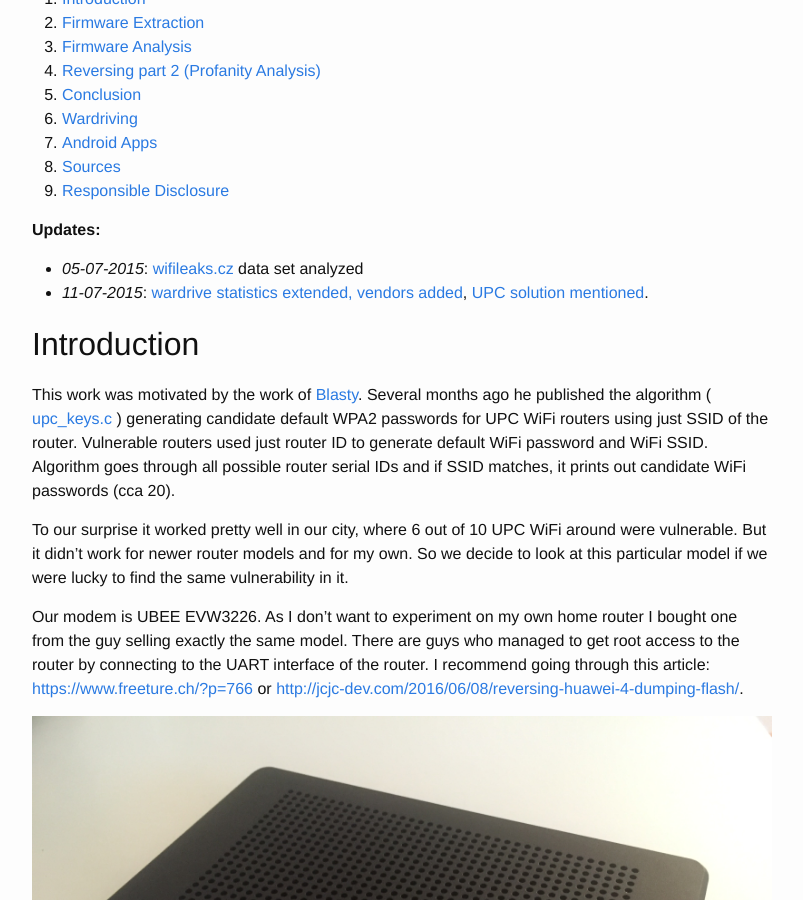
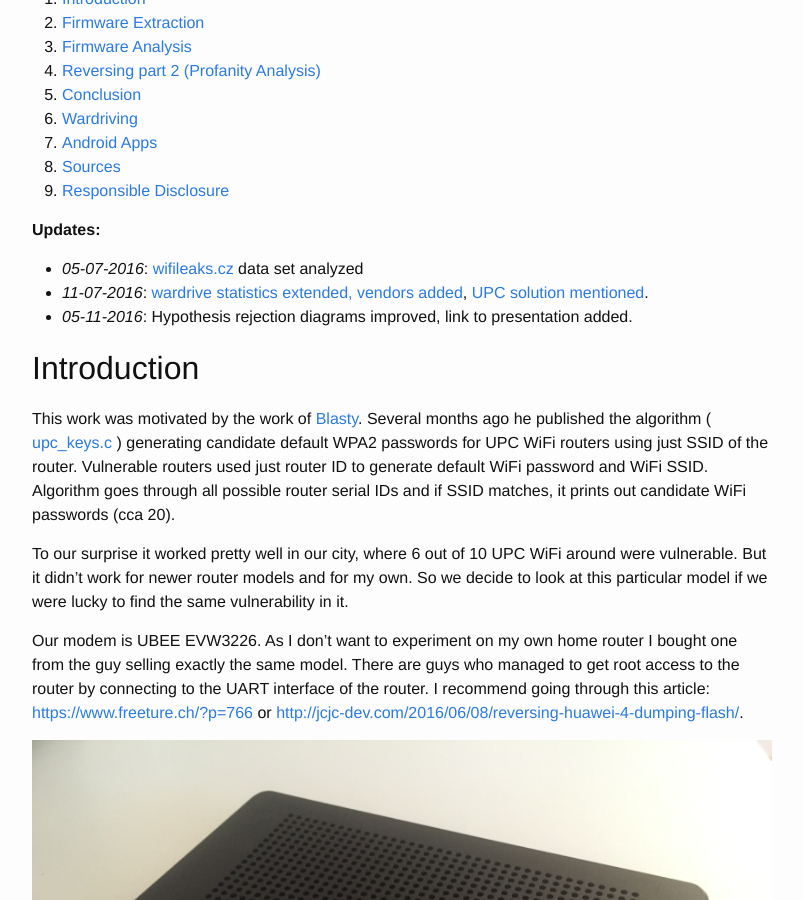
Before and after one commit to yolosec/deadcodeBlog, a Jekyll site: the page built from _posts/2016-06-14-UPC-UBEE-EVW3226-WPA2-Reversing.markdown, in a window 1280 px wide and 900 px high, scrolled down 381 px. Shown: the whole window, without its empty margins (238-1041 px from the left). Built offline with Jekyll 4.4.1, drawn with Linux system fonts in a browser that asks for light colours; formulas are drawn with MathJax 3; some of the changed text lies outside the part shown.

Commit message:
link to presentation added, dates fixed, changelog updated

```diff
--- a/_posts/2016-06-14-UPC-UBEE-EVW3226-WPA2-Reversing.markdown
+++ b/_posts/2016-06-14-UPC-UBEE-EVW3226-WPA2-Reversing.markdown
@@ -28,9 +28,9 @@ This blog contains firmware analysis, reversing writeup, function statistical an
 **Updates:**
 
 
-* _05-07-2015_: [wifileaks.cz](#wifileaks) data set analyzed
-* _11-07-2015_: [wardrive statistics extended, vendors added](#wifileaks), [UPC solution mentioned](#upc-solution).
-
+* _05-07-2016_: [wifileaks.cz](#wifileaks) data set analyzed
+* _11-07-2016_: [wardrive statistics extended, vendors added](#wifileaks), [UPC solution mentioned](#upc-solution).
+* _05-11-2016_: Hypothesis rejection diagrams improved, link to presentation added.
 
 ## Introduction {#introduction}
 
@@ -961,7 +961,7 @@ Both applications are available at the Google Play Store [here](https://play.goo
 * [UPC Keygen](https://play.google.com/store/apps/details?id=net.yolosec.upckeygen) Android app
 * {% include icon-github.html username="yolosec/upcKeygen" %} UPC keygen sources
 * [UBEE Security Advisory](http://www.securityfocus.com/archive/1/538560) - interesting UBEE vulnerabilities (discovered by others).
-
+* [Our PDF presentation](http://www.slideshare.net/DusanKlinec/upc-router-reverse-engineering-case-study) on the UPC hack + wardriving
 
 ## Responsible Disclosure {#responsible-disclosure}
 
```
